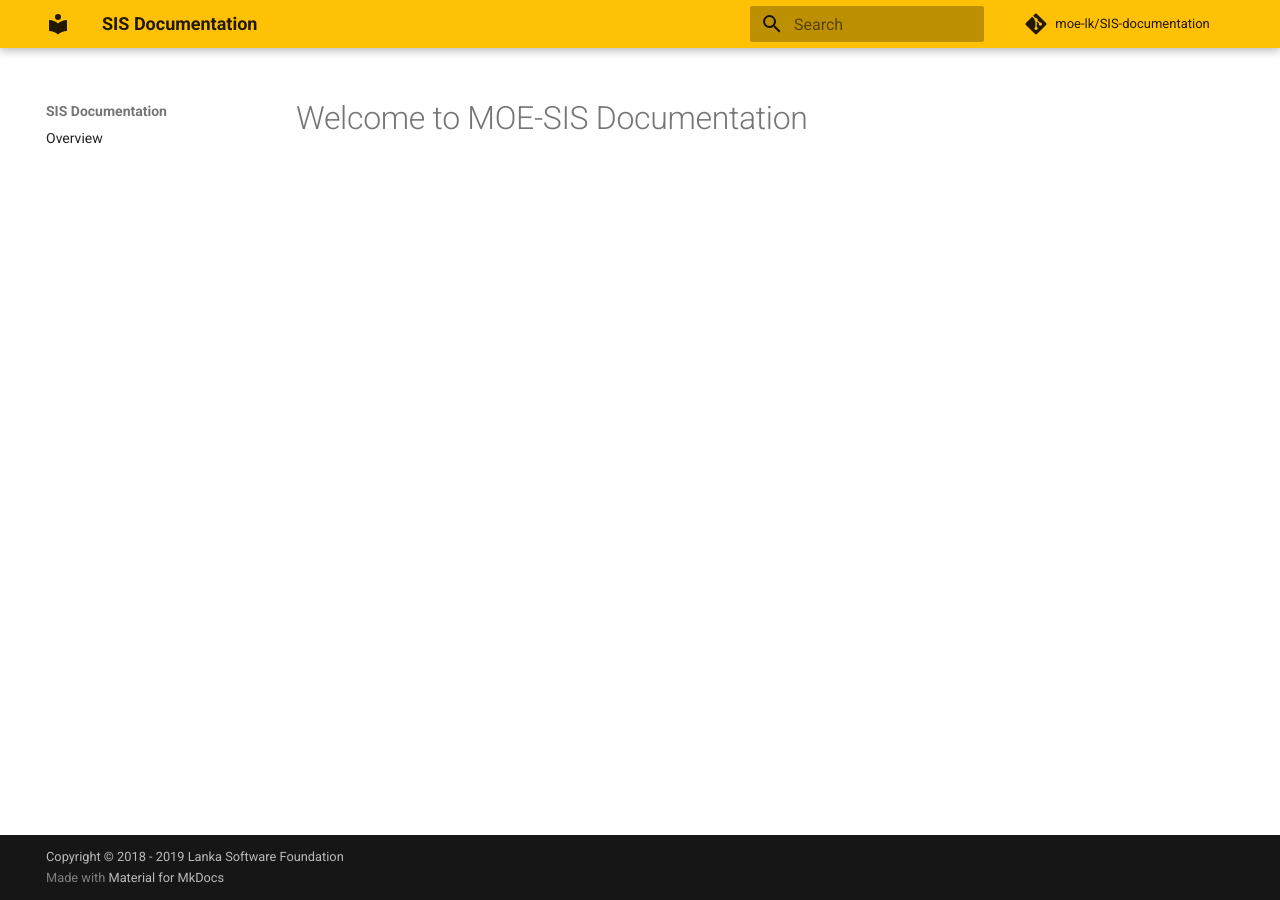
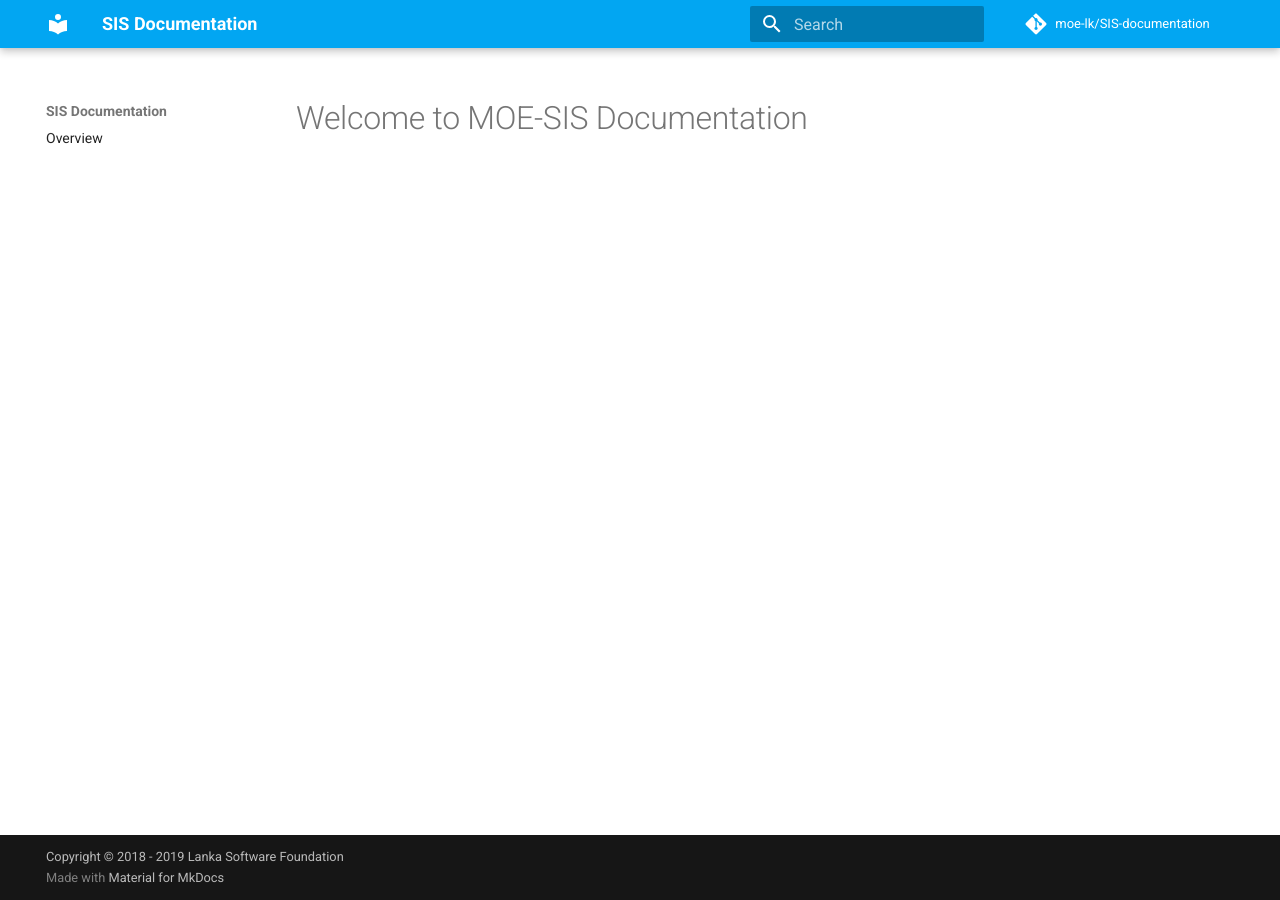
Before and after one commit to moe-lk/Documentation, an MkDocs documentation site: the page built from docs/index.md, in a window 1280 px wide. Built offline with MkDocs 1.6.1 and Material for MkDocs 9.7.7, drawn with Linux system fonts in a browser that asks for light colours; comment, search, counter and statistics services are not loaded.

Commit message:
theme color changes

```diff
--- a/mkdocs.yml
+++ b/mkdocs.yml
@@ -14,8 +14,8 @@ nav:
 theme:
   name: 'material'
   palette:
-    primary: 'amber'
-    accent: 'amber'
+    primary: 'light blue'
+    accent: 'light blue'
   font:
     text: 'Roboto'
     code: 'Roboto Mono'
```
